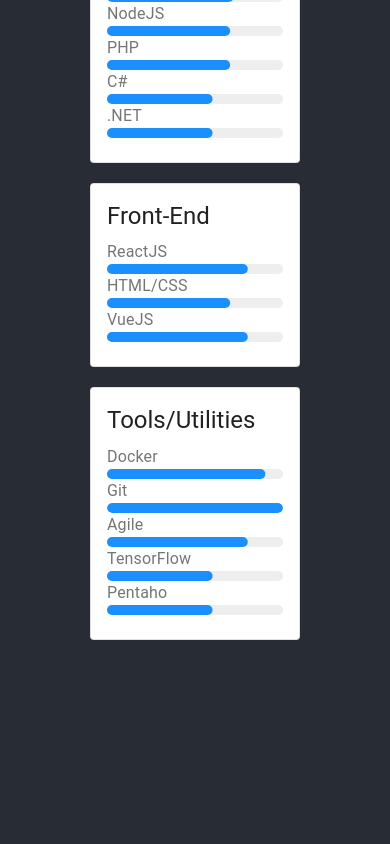
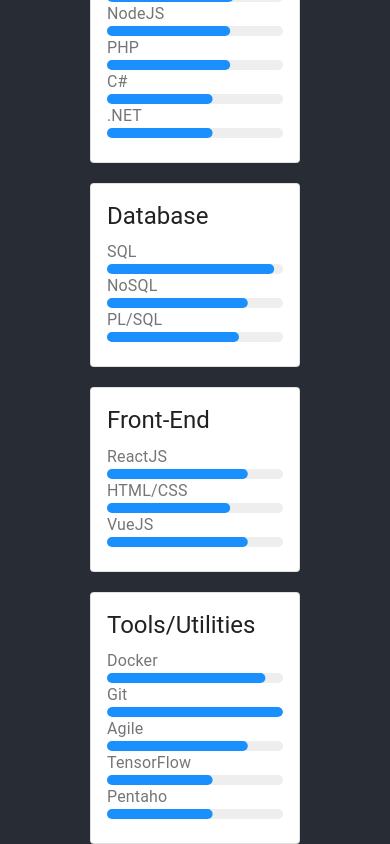
Before and after one commit to mecoccaro/mecoccaro-portafolio, a React (Create React App) app in the folder portafolio/: page / in a window 390 px wide. Shown: the part 933-1777 px from the top of the page. Before the commit the page ends 1573 px from the top, so only its background shows below. Built offline with nearby package versions, Linux system fonts and the light colour scheme.

Commit message:
mobile fix

```diff
--- a/portafolio/src/components/Skills.js
+++ b/portafolio/src/components/Skills.js
@@ -215,6 +215,13 @@
                         { cardsBackEnd() }
                     </Box>
                 </Grid>
+
+                <Grid item xs={12} alignSelf="center" className={classes.top_cards}>
+                    <Box >
+                        { cardsDBs() }
+                    </Box>
+                </Grid>
+
                 <Grid item xs={12} className={classes.top_cards}>
                     <Box>
                         { cardsFrontEnd() }
```
